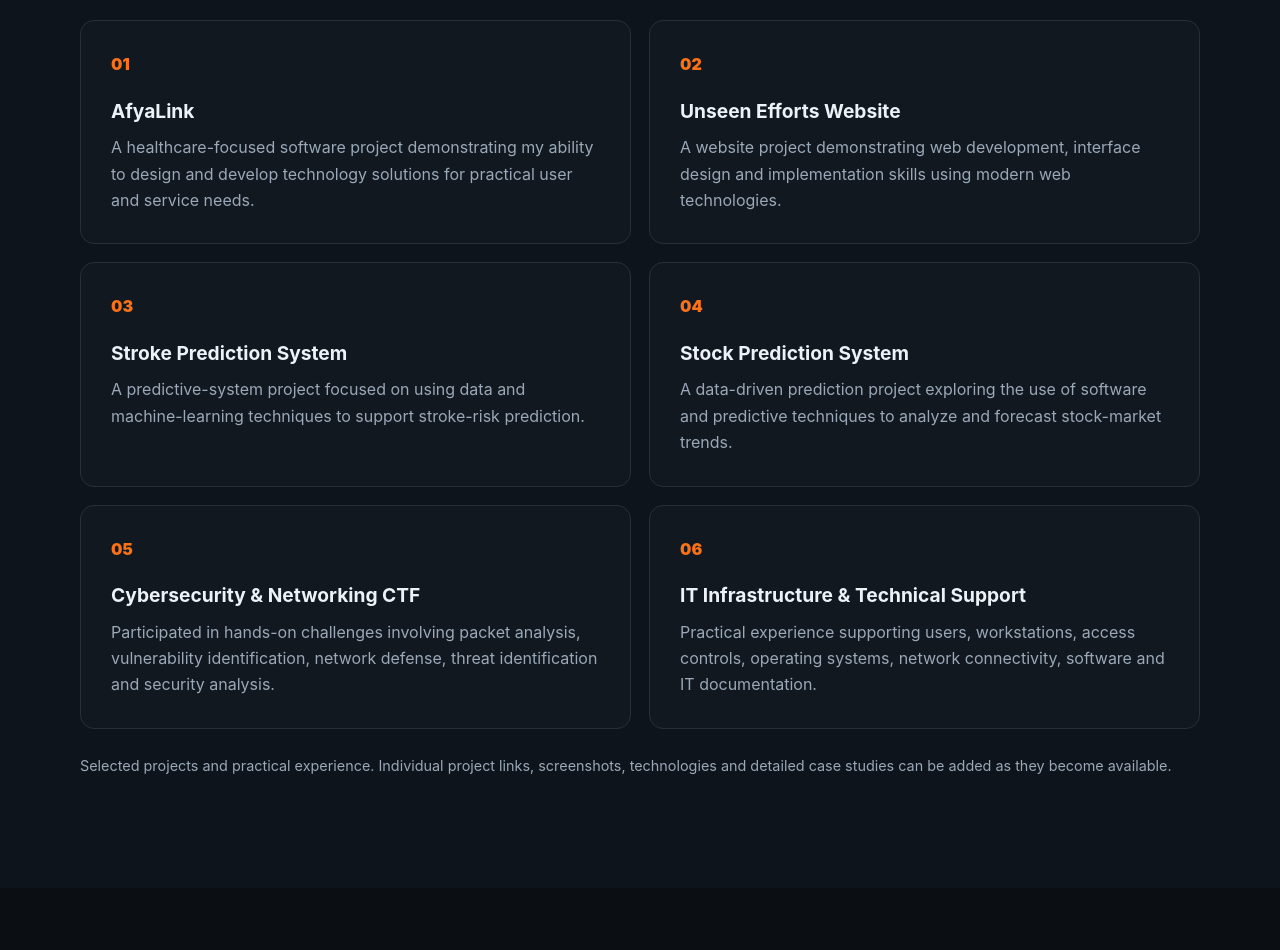
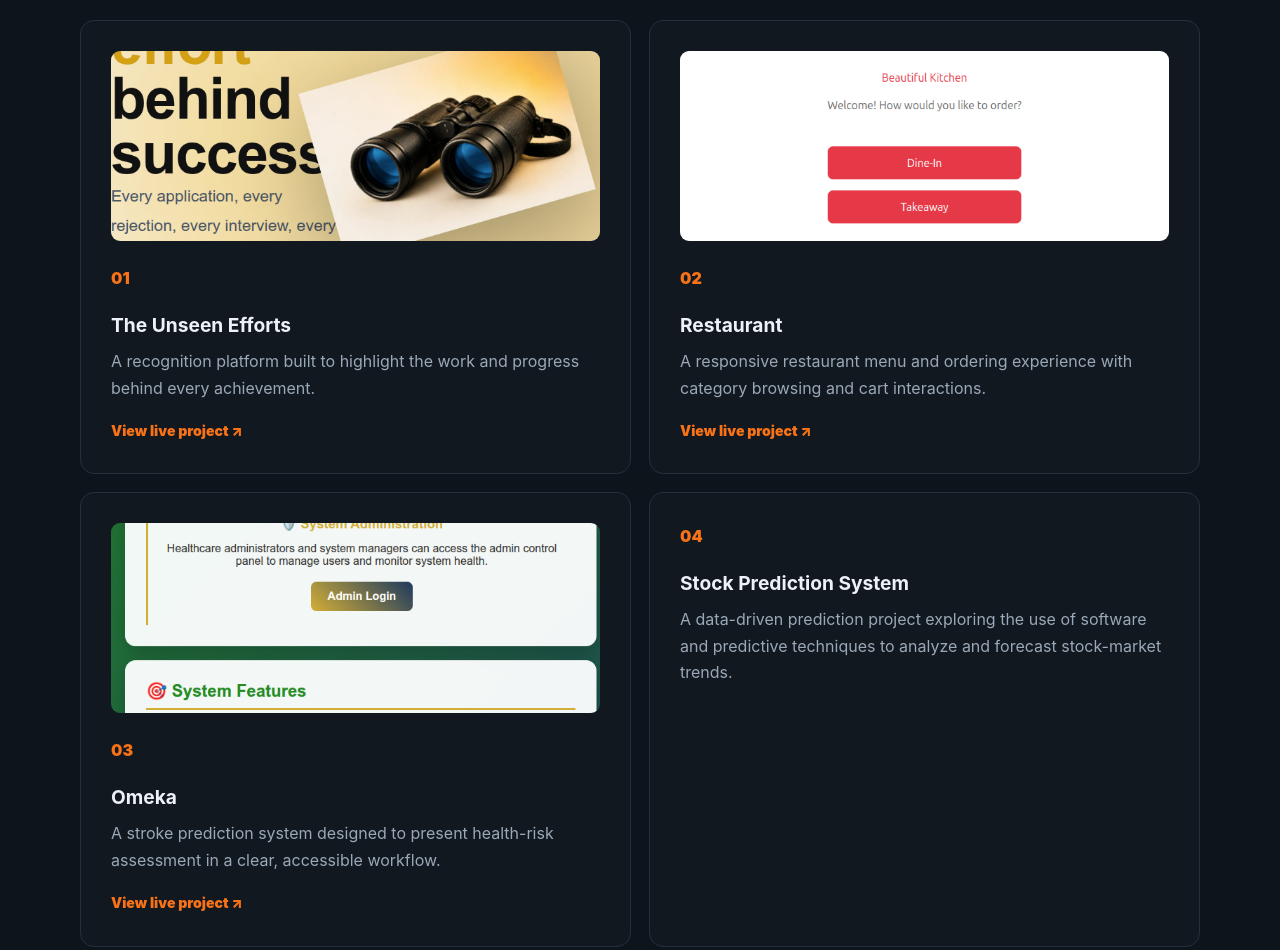
Before and after one commit to Quat254/ibrahim-mwangi-portfolio, a plain HTML site: page index.html in a window 1280 px wide. Shown: the part 3600-4550 px from the top of the page. Drawn offline with Linux system fonts and the light colour scheme.

Commit message:
Describe your changes

```diff
--- a/index.html
+++ b/index.html
@@ -156,21 +156,27 @@
         <p class="eyebrow">PRACTICAL WORK</p>
         <h2>Hands-on Technical Experience</h2>
         <div class="work-grid">
-          <article class="work-card">
+          <a class="work-card project-card" href="https://the-unseen-efforts.vercel.app/" target="_blank" rel="noopener noreferrer">
+            <img class="work-preview" src="unseen-efforts.png" alt="Preview of The Unseen Efforts website" loading="lazy">
             <span>01</span>
-            <h3>AfyaLink</h3>
-            <p>A healthcare-focused software project demonstrating my ability to design and develop technology solutions for practical user and service needs.</p>
-          </article>
-          <article class="work-card">
+            <h3>The Unseen Efforts</h3>
+            <p>A recognition platform built to highlight the work and progress behind every achievement.</p>
+            <span class="project-link">View live project ↗</span>
+          </a>
+          <a class="work-card project-card" href="https://restaurant-delta-beige.vercel.app/" target="_blank" rel="noopener noreferrer">
+            <img class="work-preview" src="restaurant.png" alt="Preview of the restaurant ordering website" loading="lazy">
             <span>02</span>
-            <h3>Unseen Efforts Website</h3>
-            <p>A website project demonstrating web development, interface design and implementation skills using modern web technologies.</p>
-          </article>
-          <article class="work-card">
+            <h3>Restaurant</h3>
+            <p>A responsive restaurant menu and ordering experience with category browsing and cart interactions.</p>
+            <span class="project-link">View live project ↗</span>
+          </a>
+          <a class="work-card project-card" href="https://stroke-prediction-system-ruddy.vercel.app/" target="_blank" rel="noopener noreferrer">
+            <img class="work-preview" src="omeka.png" alt="Preview of the Omeka stroke prediction system" loading="lazy">
             <span>03</span>
-            <h3>Stroke Prediction System</h3>
-            <p>A predictive-system project focused on using data and machine-learning techniques to support stroke-risk prediction.</p>
-          </article>
+            <h3>Omeka</h3>
+            <p>A stroke prediction system designed to present health-risk assessment in a clear, accessible workflow.</p>
+            <span class="project-link">View live project ↗</span>
+          </a>
           <article class="work-card">
             <span>04</span>
             <h3>Stock Prediction System</h3>
@@ -187,7 +193,7 @@
             <p>Practical experience supporting users, workstations, access controls, operating systems, network connectivity, software and IT documentation.</p>
           </article>
         </div>
-        <p class="note">Selected projects and practical experience. Individual project links, screenshots, technologies and detailed case studies can be added as they become available.</p>
+        <p class="note">Selected projects and practical experience. Open a project to explore the deployed application.</p>
       </div>
     </section>
 
--- a/style.css
+++ b/style.css
@@ -20,7 +20,7 @@ h3{font-size:1.2rem;margin-bottom:7px}.lead{max-width:680px;color:var(--muted);f
 .section{padding:110px 0}.alt{background:#0e141b}.two-col{display:grid;grid-template-columns:1fr 1fr;gap:80px}.copy{color:var(--muted);font-size:1.05rem}.copy p+p{margin-top:18px}
 .timeline{margin-top:45px}.item{display:grid;grid-template-columns:190px 1fr;gap:40px;padding:32px 0;border-top:1px solid var(--line)}.date{font-size:.76rem;color:var(--accent);font-weight:800;letter-spacing:.08em}.company{color:var(--muted);margin-bottom:14px}.item li{margin:6px 0}
 .skills{display:grid;grid-template-columns:repeat(3,1fr);gap:16px;margin-top:42px}.skill{padding:25px;background:var(--surface);border:1px solid var(--line);border-radius:12px}.skill p,.work-card p,.note,.credentials{color:var(--muted)}
-.work-grid{display:grid;grid-template-columns:repeat(2,1fr);gap:18px;margin-top:42px}.work-card{padding:30px;background:var(--surface);border:1px solid var(--line);border-radius:14px}.work-card span{color:var(--accent);font-weight:900}.work-card h3{margin-top:18px}.note{margin-top:25px;font-size:.9rem}
+.work-grid{display:grid;grid-template-columns:repeat(2,1fr);gap:18px;margin-top:42px}.work-card{padding:30px;background:var(--surface);border:1px solid var(--line);border-radius:14px}.work-card span{color:var(--accent);font-weight:900}.work-card h3{margin-top:18px}.project-card{display:block;transition:transform .2s ease,border-color .2s ease}.project-card:hover{transform:translateY(-4px);border-color:var(--accent)}.work-preview{display:block;width:100%;height:190px;object-fit:cover;border-radius:9px;margin-bottom:24px;background:#202a34}.project-link{display:inline-block;margin-top:18px;color:var(--accent);font-size:.88rem;font-weight:800}.note{margin-top:25px;font-size:.9rem}
 .credentials{display:grid;gap:18px}.contact{padding-top:80px}.contact-box{display:grid;grid-template-columns:1fr 1fr;gap:80px;background:var(--accent);color:#111;padding:55px;border-radius:20px}.contact-box .eyebrow{color:#111}.contact-box p{max-width:650px}.contact-links{display:flex;flex-direction:column;gap:12px;justify-content:center}.contact-links a{font-weight:800;text-decoration:underline}
 footer{padding:30px 0;color:var(--muted);border-top:1px solid var(--line);font-size:.85rem}
 @media(max-width:800px){nav{display:none}.menu{display:block}.hero-grid,.two-col,.contact-box{grid-template-columns:1fr}.hero{padding:70px 0}.hero-card{margin-top:10px}.skills,.work-grid{grid-template-columns:1fr}.item{grid-template-columns:1fr;gap:10px}.section{padding:75px 0}.contact-box{padding:35px}.contact-links{margin-top:10px}}
```
Also changed, not shown: omeka.png (added), restaurant.png (added), unseen-efforts.png (added).
